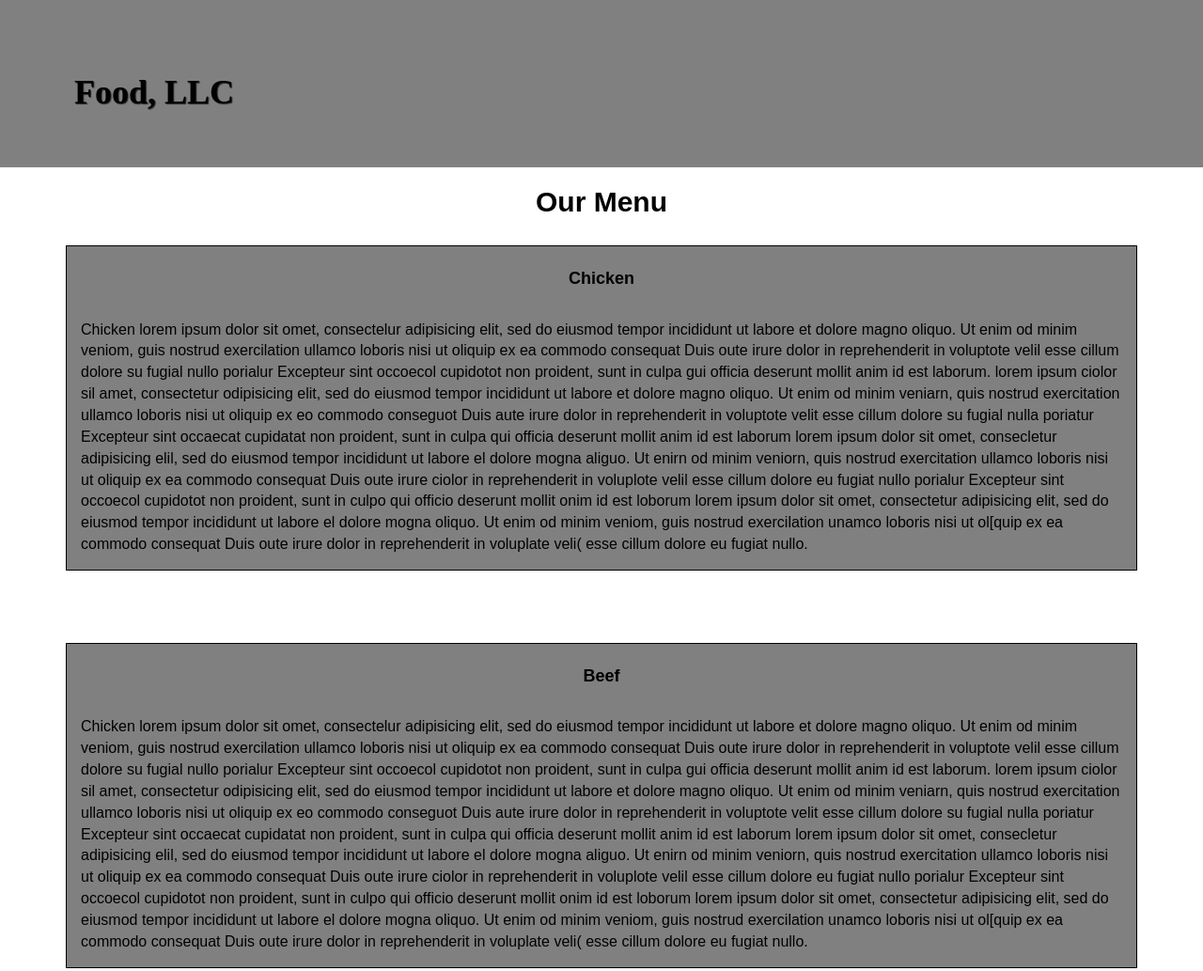
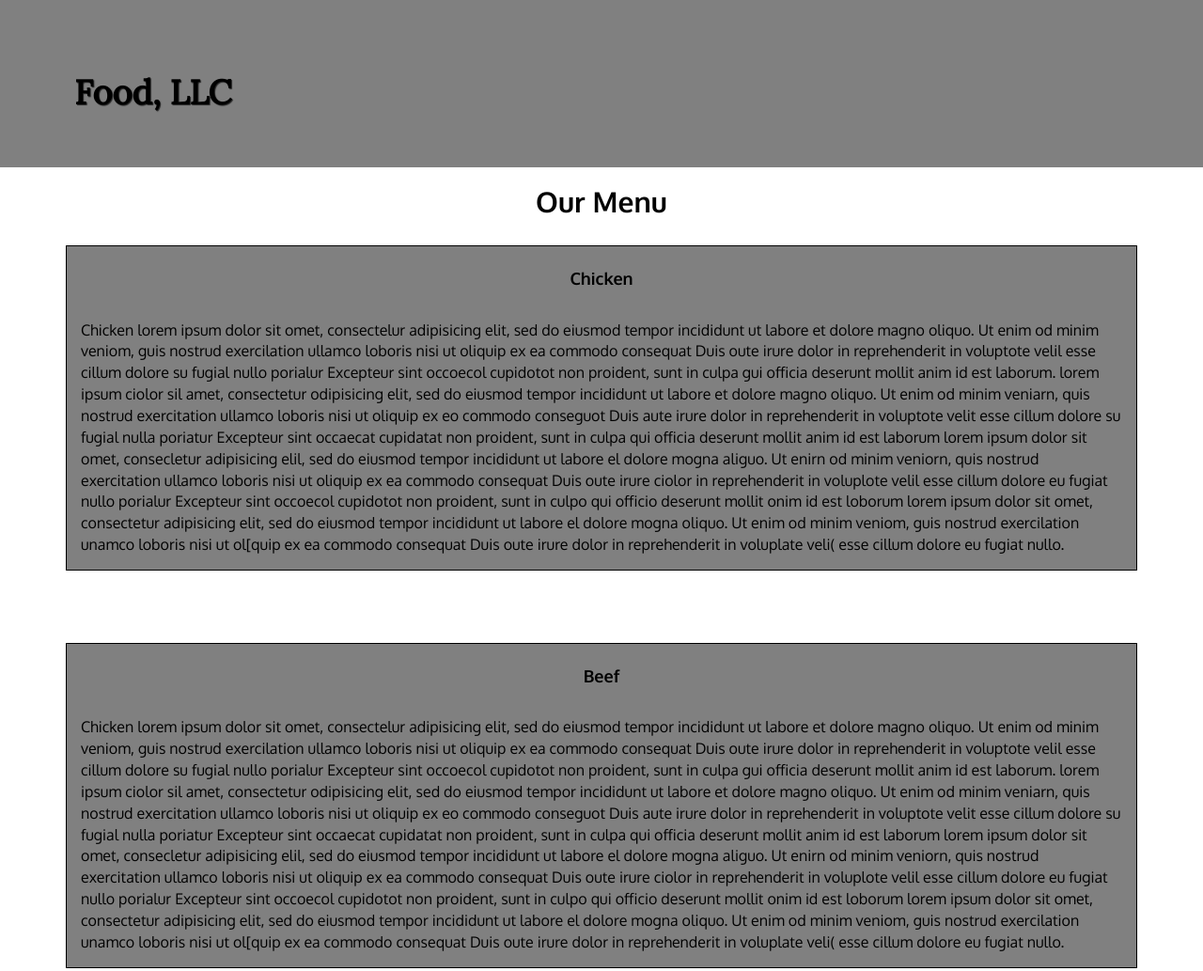
Before and after one commit to pang-guin/module3-solution, a plain HTML site: page index.html in a window 1280 px wide. Shown: the top 1033 px of the page at 94% size. Drawn offline with nearby package versions, Linux system fonts and the light colour scheme; files that its build step writes are made by us from their sources; a script that the page names is missing; files whose address does not match are found by name.

Commit message:
Add files via upload

```diff
--- a/index.html
+++ b/index.html
@@ -7,6 +7,8 @@
     <title>Food, LLC-Home Page</title>
     <link rel="stylesheet" href="css/bootstrap.min.css">
     <link rel="stylesheet" href="css/styles.css">
+    <link href='https://fonts.googleapis.com/css?family=Oxygen:400,300,700' rel='stylesheet' type='text/css'>
+    <link href='https://fonts.googleapis.com/css?family=Lora' rel='stylesheet' type='text/css'>
   </head>
 <body>
   <header>
```
